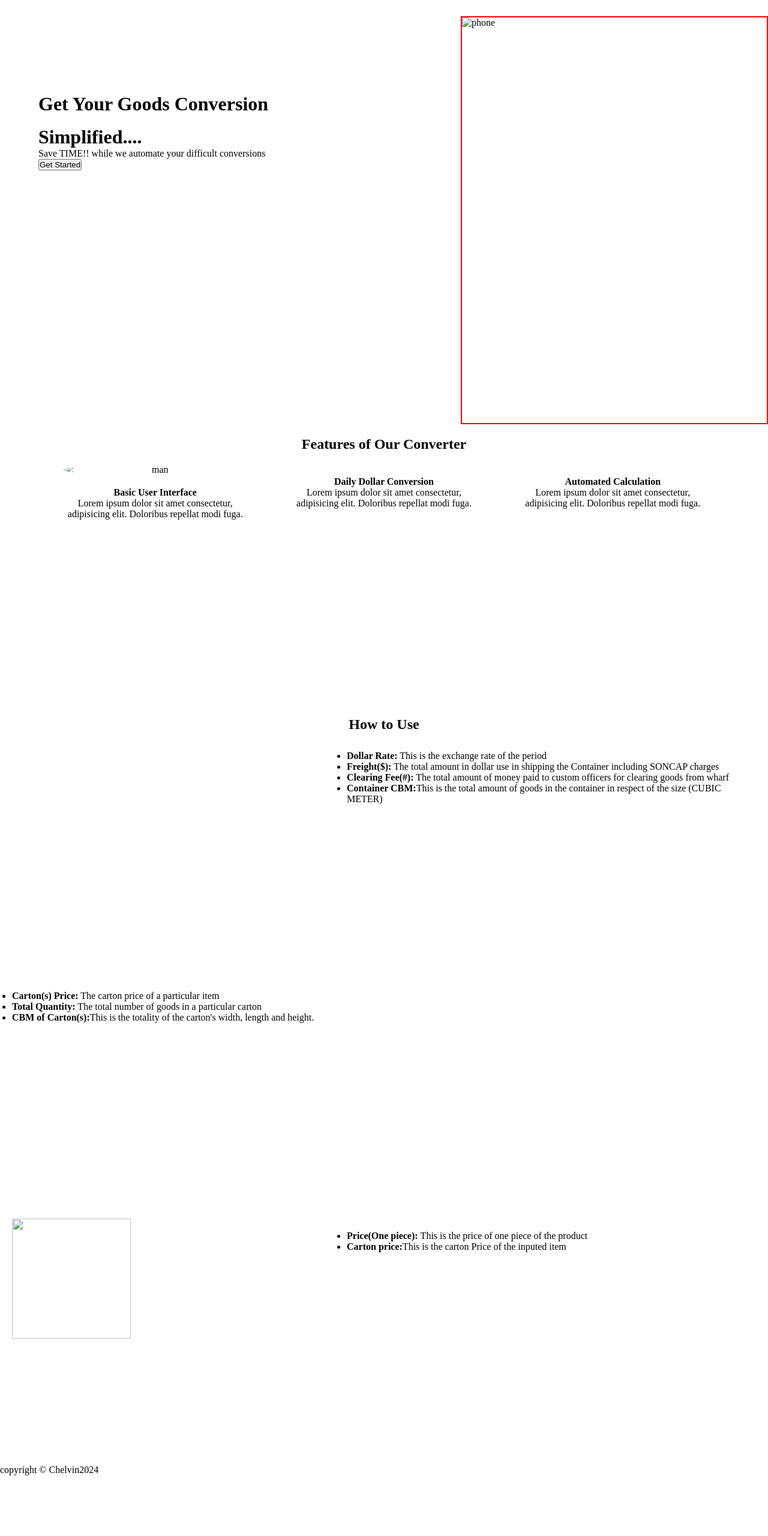
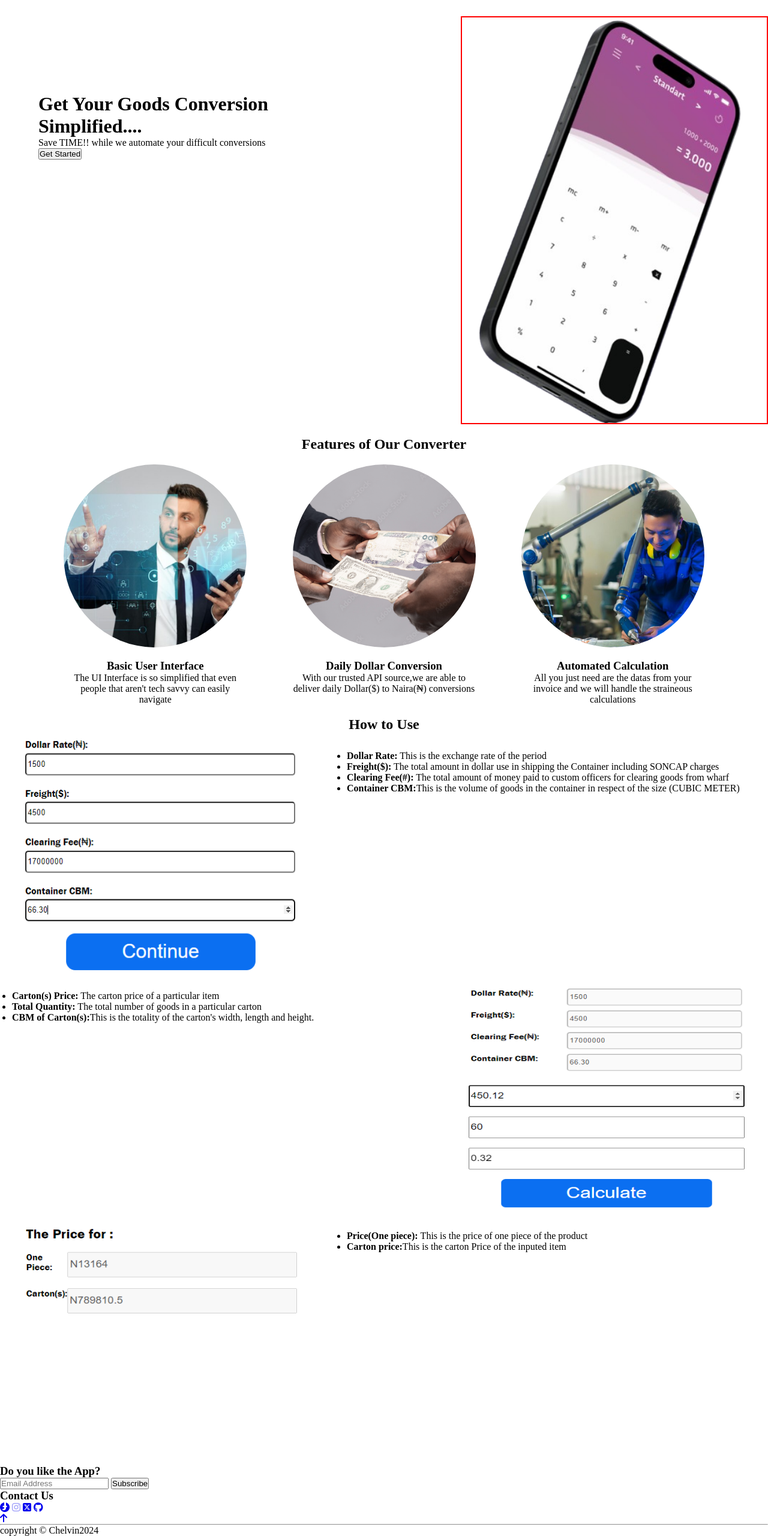
Before and after one commit to Kkebuka/conversion-app, a plain HTML site: page index.html in a window 1280 px wide. Shown: the part 41-2601 px from the top of the page at 60% size. Before the commit the page ends 2500 px from the top, so only its background shows below. Drawn offline with Linux system fonts and the light colour scheme.

Commit message:
update file

```diff
--- a/index.html
+++ b/index.html
@@ -4,15 +4,23 @@
     <meta charset="UTF-8">
     <meta name="viewport" content="width=device-width, initial-scale=1.0">
     <title>Simplified Converter</title>
+    <link rel="icon" type="image/x-icon" href="/images/logo.png ">
     <link rel="stylesheet" href="styles.css">
+    <link rel="preconnect" href="https://fonts.googleapis.com">
+    <link rel="preconnect" href="https://fonts.gstatic.com" crossorigin>
+    <link href="https://fonts.googleapis.com/css2?family=Poppins:ital,wght@0,100;0,200;0,300;0,400;0,500;0,600;0,700;0,800;0,900;1,100;1,200;1,300;1,400;1,500;1,600;1,700;1,800;1,900&display=swap" rel="stylesheet">
+    <link rel="preconnect" href="https://fonts.googleapis.com">
+    <link rel="preconnect" href="https://fonts.gstatic.com" crossorigin>
+    <link href="https://fonts.googleapis.com/css2?family=Poppins:ital,wght@0,100;0,200;0,300;0,400;0,500;0,600;0,700;0,800;0,900;1,100;1,200;1,300;1,400;1,500;1,600;1,700;1,800;1,900&family=Roboto:ital,wght@0,100;0,300;0,400;0,500;0,700;0,900;1,100;1,300;1,400;1,500;1,700;1,900&display=swap" rel="stylesheet">
+    <link rel="stylesheet" href="https://cdnjs.cloudflare.com/ajax/libs/font-awesome/6.5.2/css/all.min.css" integrity="sha512-SnH5WK+bZxgPHs44uWIX+LLJAJ9/2PkPKZ5QiAj6Ta86w+fsb2TkcmfRyVX3pBnMFcV7oQPJkl9QevSCWr3W6A==" crossorigin="anonymous" referrerpolicy="no-referrer" />
 </head>
 <body>
     <header>
-        <img class="logo" src="" width="60px">
+        <img class="logo" src="images/logo.png" width="50px" >
         <nav class="nav-con">
-            <a href="#">CONVERTER</a>
-            <a href="#social">FEATURES</a>
-            <a href="#">HOW TO USE</a>
+            <a href="calculator.html">CONVERTER</a>
+            <a href="#main">FEATURES</a>
+            <a href="#main2">HOW TO USE</a>
         </nav>
         <div class="hamburger">
             <span class="bar"></span>
@@ -23,76 +31,96 @@
 
     <div class="content">
         <div class="con-div">
-            <h1>Get Your Goods Conversion</h1><br>
+            <h1>Get Your Goods Conversion</h1>
             <h1>Simplified....</h1>
-            <p>Save TIME!! while we automate your difficult conversions</p>
-            <div>
-                <button id="start">Get Started</button>
+            <p id="con-text">Save TIME!! while we automate your difficult conversions</p>
+            <div id="start-div">
+                <a href="calculator.html"><button id="start" class="btn third btns">Get Started</button></a>
             </div>
         </div>
         <div class="phone-div">
             <img src="images/phone.png" alt="phone" id="phone">
         </div>
     </div>
-    <div class="main">
+    <div class="main" id="main">
         <h2>Features of Our Converter</h2>
         <div class="features">
-            <div class="feature-con">
+            <div class="feature-con left ">
                 <img src="images/image1.png" alt="man" id="feature-img">
-                <h4>Basic User Interface</h4>
-                <p>Lorem ipsum dolor sit amet consectetur, adipisicing elit. Doloribus repellat modi fuga.</p>
+                <h3>Basic User Interface</h3>
+                <p>The UI Interface is so simplified that even people that aren't tech savvy can easily navigate</p>
             </div>
-            <div class="feature-con">
-                <img src="images/image2.png" alt="">
-                <h4>Daily Dollar Conversion</h4>
-                <p>Lorem ipsum dolor sit amet consectetur, adipisicing elit. Doloribus repellat modi fuga.</p>
+            <div class="feature-con middle">
+                <img src="images/image2.png" alt="" >
+                <h3>Daily Dollar Conversion</h3>
+                <p>With our trusted API source,we are able to deliver daily Dollar($) to Naira(₦) conversions</p>
             </div>
-            <div class="feature-con">
-                <img src="images/image3.png" alt="">
-                <h4>Automated Calculation</h4>
-                <p>Lorem ipsum dolor sit amet consectetur, adipisicing elit. Doloribus repellat modi fuga.</p>
+            <div class="feature-con right">
+                <img src="images/image3.png" alt="" id="image3">
+                <h3>Automated Calculation</h3>
+                <p>All you just need are the datas from your invoice and we will handle the straineous calculations</p>
             </div>
         </div>
     </div>
-    <div class="main2">
+    <div class="main2" id="main2">
         <h2>How to Use</h2>
         <div class="how-to">
-            <img src="images/process1.png" alt="">
-            <ul>
+            <img src="images/process1.png" alt="" class="left">
+            <ul class="right">
                 <li><strong>Dollar Rate:</strong> This is the exchange rate of the period </li>
                 <li><strong>Freight($):</strong> The total amount in dollar use in shipping the Container including SONCAP charges </li>
                 <li><strong>Clearing Fee(#):</strong> The total amount of money paid to custom officers for clearing goods from wharf </li>
-                <li><strong>Container CBM:</strong>This is the total amount of goods in the container in respect of the size (CUBIC METER) </li>
+                <li><strong>Container CBM:</strong>This is the volume of goods in the container in respect of the size (CUBIC METER) </li>
 
             </ul>
         </div>
 
 
-        <div class="how-to">
 
-            <ul>
+        <div class="how-to num2" >
+
+            <ul class="left">
                 <li><strong>Carton(s) Price:</strong> The carton price of a particular item </li>
                 <li><strong>Total Quantity:</strong> The total number of goods in a particular carton </li>
                 <li><strong>CBM of Carton(s):</strong>This is the totality of the carton's width, length and height.</li>
 
             </ul>
-            <img src="images/process2.png" alt="">
+            <img src="images/process2.png" alt="" class="right">
+
         </div>
 
 
+
         <div class="how-to">
-            <img src="images/process3.png" alt=""  id="image6">
-            <ul>
+            <img src="images/process3.png" alt=""  id="image6" class="left">
+            <ul class="right">
                 <li><strong>Price(One piece): </strong>This is the price of one piece of the product </li>
                 <li><strong>Carton price:</strong>This is the carton Price of the inputed item </li>
-
-
 
             </ul>
         </div>
     </div>
     <footer>
+        <div class="about">
+            <div class="contact">
+                <h3 id="sub-text">Do you like the App?</h3>
+                <input type="email" placeholder="Email Address" id="email">
+                <button id="subscribe">Subscribe</button>
+            </div>
+            <div class="contact-us">
+                <h3 class="social-div">Contact Us</h3>
+                <a href="facebook.com"><i class="fa-brands fa-facebook fa-spin"  ></i></a>
+                <a href="intagram.com"><i class="fa-brands fa-instagram fa-beat-fade" ></i></a>
+                <a href="twitter.com"><i class="fa-brands fa-square-x-twitter fa-fade"></i></a>
+                <a href="github.com"><i class="fa-brands fa-github fa-bounce" ></i></a>
+
+
+            </div>
+            <a href="#"><i class="fa-solid fa-arrow-up" id="myBtn"></i></a>
+        </div><hr>
+
         copyright &copy; Chelvin2024
     </footer>
+    <script src="app.js"></script>
 </body>
 </html>
```
Also changed, not shown: images/Screenshot 2024-04-23 101327.png (added), images/Screenshot 2024-04-23 101429.png (added), images/Screenshot 2024-04-23 101513.png (added), images/Screenshot 2024-04-23 101604.png (added), images/Screenshot 2024-04-23 101741.png (added), images/Screenshot 2024-04-23 101947.png (added), images/Screenshot 2024-04-23 102257.png (added), images/Screenshot_2024-04-23_090406-removebg-preview.png (added), images/Screenshot_2024-04-23_090700-removebg-preview (1).png (added), images/Screenshot_2024-04-23_090700-removebg-preview.png (added), images/Screenshot_2024-04-23_091714-removebg-preview.png (added), images/Screenshot_2024-04-23_092049-removebg-preview.png (added), images/image1.png (added), images/image2.png (added), 5 more files.
